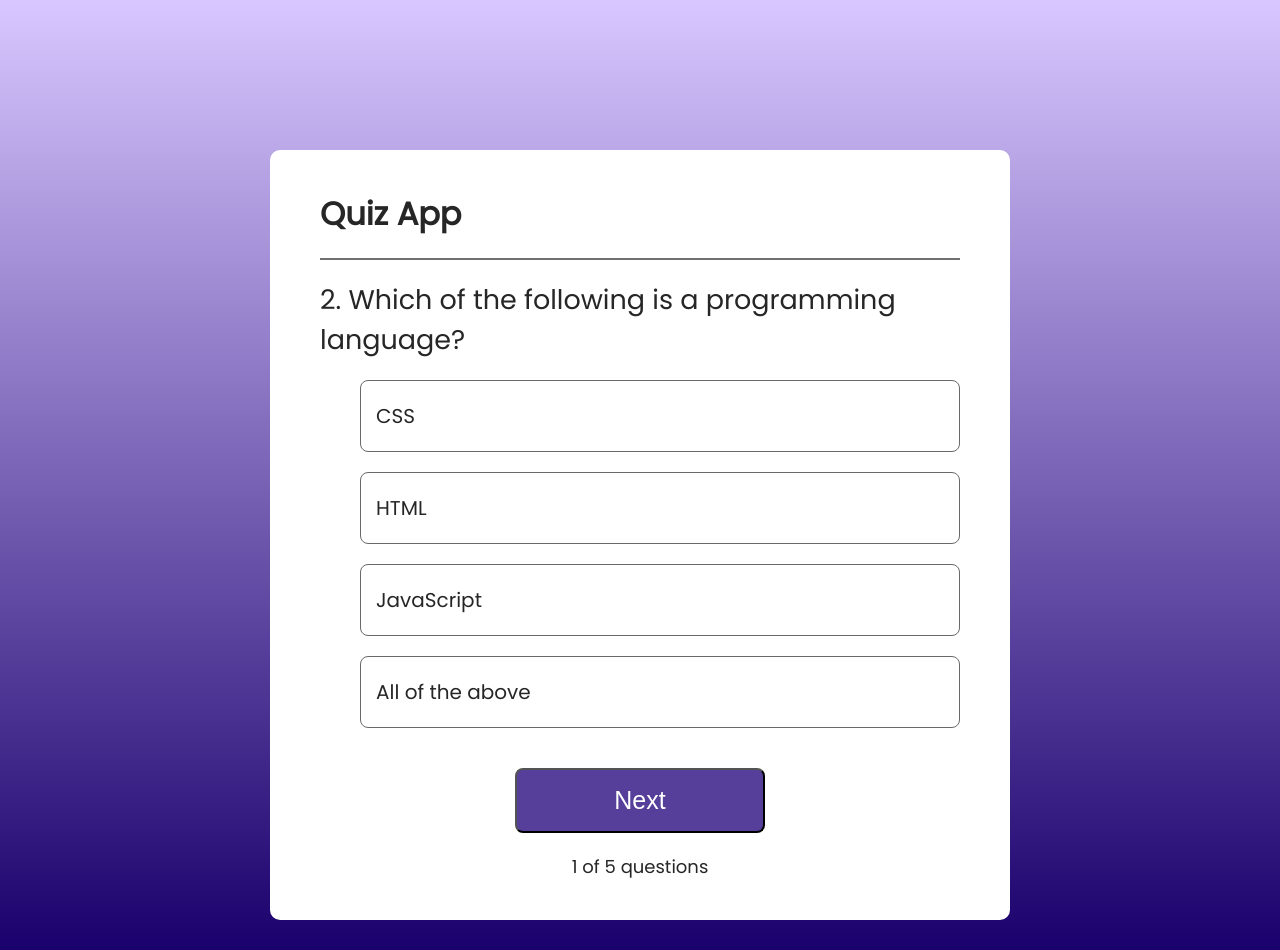
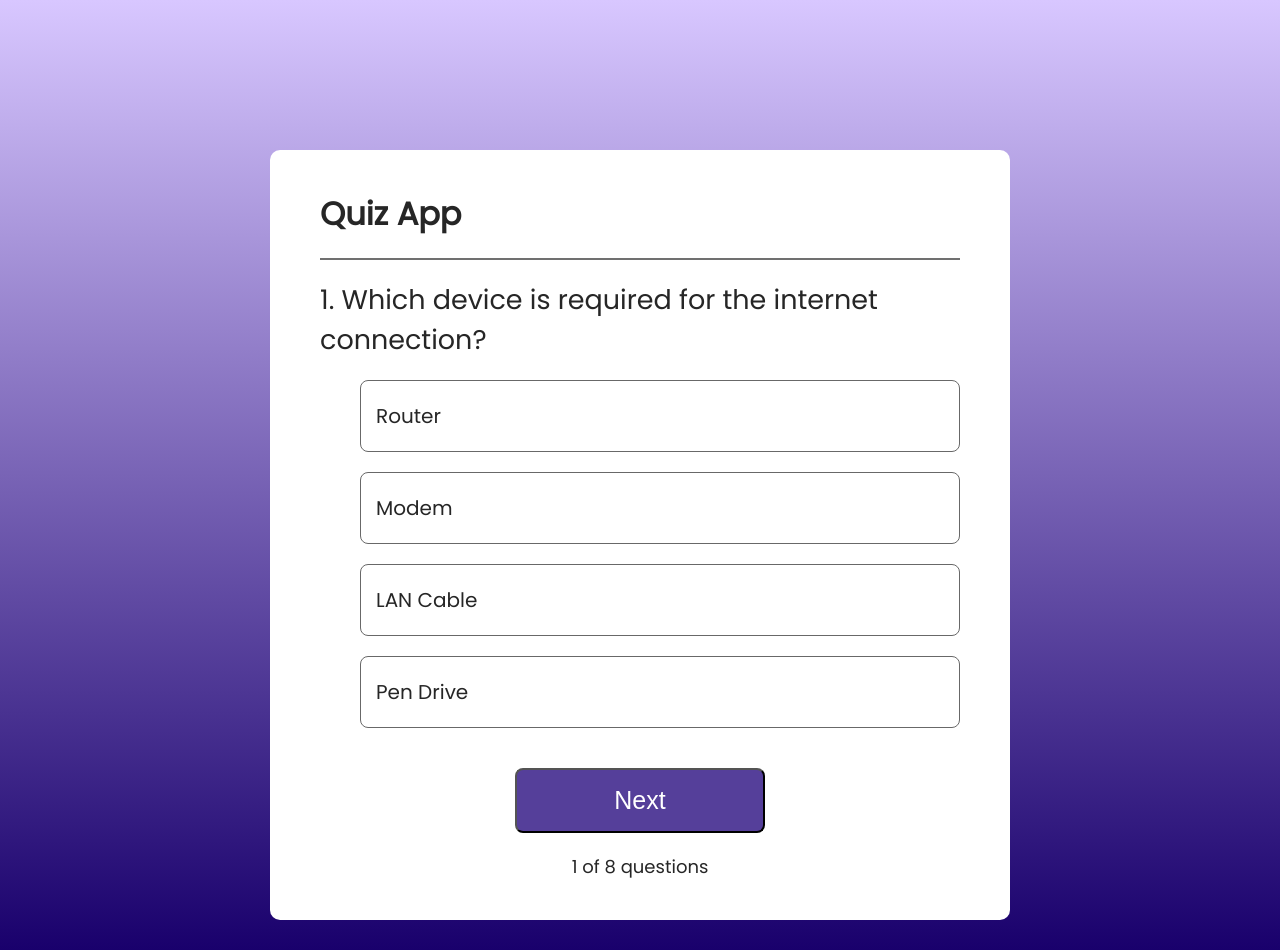
Before and after one commit to Lhachhen12/Quiz-app, a React (Vite) app: page / in a window 1280 px wide. Built offline with nearby package versions, Linux system fonts and the light colour scheme.

Commit message:
clickbutton

```diff
--- a/src/Components/Quiz.jsx
+++ b/src/Components/Quiz.jsx
@@ -1,49 +1,59 @@
-import React, { useRef, useState } from 'react'
-import './Quiz.css'
-import { data } from '../assets/data'
+import React, { useRef, useState } from 'react';
+import './Quiz.css';
+import { data } from '../assets/data';
 
 const Quiz = () => {
-   let [index, setIndex] = useState(1);
-   let [question, setQuestion] = useState(data[index]);
-   let [lock, setLock] = useState(false);
+  const [index, setIndex] = useState(0); // Adjusted initial index
+  const [question, setQuestion] = useState(data[index]);
+  const [lock, setLock] = useState(false);
 
-   let Option1 = useRef(null);
-   let Option2 = useRef(null);
-   let Option3 = useRef(null);
-   let Option4 = useRef(null);
+  const Option1 = useRef(null);
+  const Option2 = useRef(null);
+  const Option3 = useRef(null);
+  const Option4 = useRef(null);
 
-   let option_array = [Option1, Option2, Option3, Option4];
+  const option_array = [Option1, Option2, Option3, Option4];
+
   const checkAnswer = (e, answer) => {
-    if (locl === false) {
+    if (!lock) { // Fixed typo in 'lock'
       if (question.answer === answer) {
         e.target.classList.add('correct');
-        setLock(true);
+      } else {
+        e.target.classList.add('wrong');
+        option_array[question.answer - 1].current.classList.add('correct');
       }
-      else {
-        e.target.classList.add('wrong');
-        setLock(true);
-        option_array[question.answer-1].current.classList.add('correct');
-      }
+      setLock(true);
+    }
+  };
 
+  const nextQuestion = () => {
+    if (index < data.length - 1) {
+      setIndex(index + 1);
+      setQuestion(data[index + 1]);
+      setLock(false);
+      option_array.forEach((option) => {
+        option.current.classList.remove('correct', 'wrong');
+      });
+    } else {
+      alert('Quiz Finished!'); // Add your desired action after finishing the quiz
     }
-
-  }
+  };
 
   return (
     <div className='container'>
-        <h1>Quiz App</h1>
-        <hr />
-        <h2>{index+1}. {question.question}</h2>
-        <ul>
-            <li ref={Option1} onClick={(e)=>{checkAnswer(e,1)}}>{question.Option2}</li>
-            <li ref={Option2} onClick={(e)=>{checkAnswer(e,2)}}>{question.Option1}</li>
-            <li ref={Option3} onClick={(e)=>{checkAnswer(e,3)}}>{question.Option3}</li>
-            <li ref={Option4} onClick={(e)=>{checkAnswer(e,4)}}>{question.Option4}</li>
-        </ul>
-        <button>Next</button>
-        <div className='index'> 1 of 5 questions</div>
+      <h1>Quiz App</h1>
+      <hr />
+      <h2>{index + 1}. {question.question}</h2>
+      <ul>
+        <li ref={Option1} onClick={(e) => { checkAnswer(e, 1); }}>{question.Option1}</li>
+        <li ref={Option2} onClick={(e) => { checkAnswer(e, 2); }}>{question.Option2}</li>
+        <li ref={Option3} onClick={(e) => { checkAnswer(e, 3); }}>{question.Option3}</li>
+        <li ref={Option4} onClick={(e) => { checkAnswer(e, 4); }}>{question.Option4}</li>
+      </ul>
+      <button onClick={nextQuestion}>Next</button> {/* Added onClick handler */}
+      <div className='index'>{index + 1} of {data.length} questions</div>
     </div>
-  )
-}
+  );
+};
 
-export default Quiz
+export default Quiz;
```
